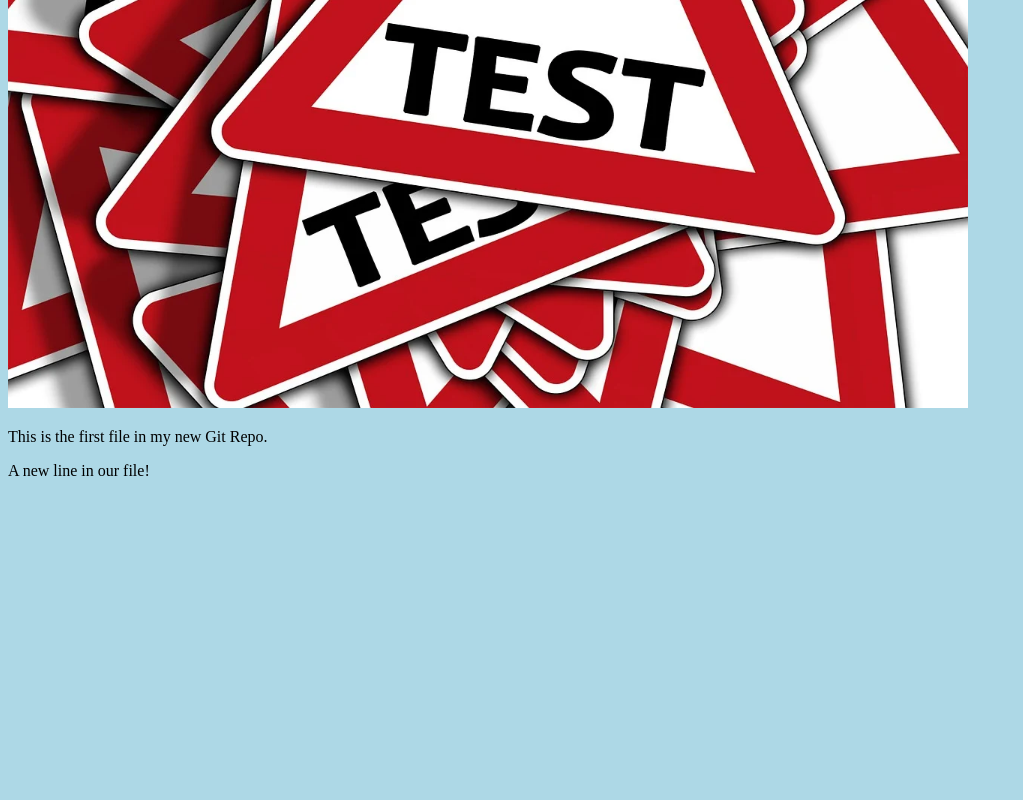
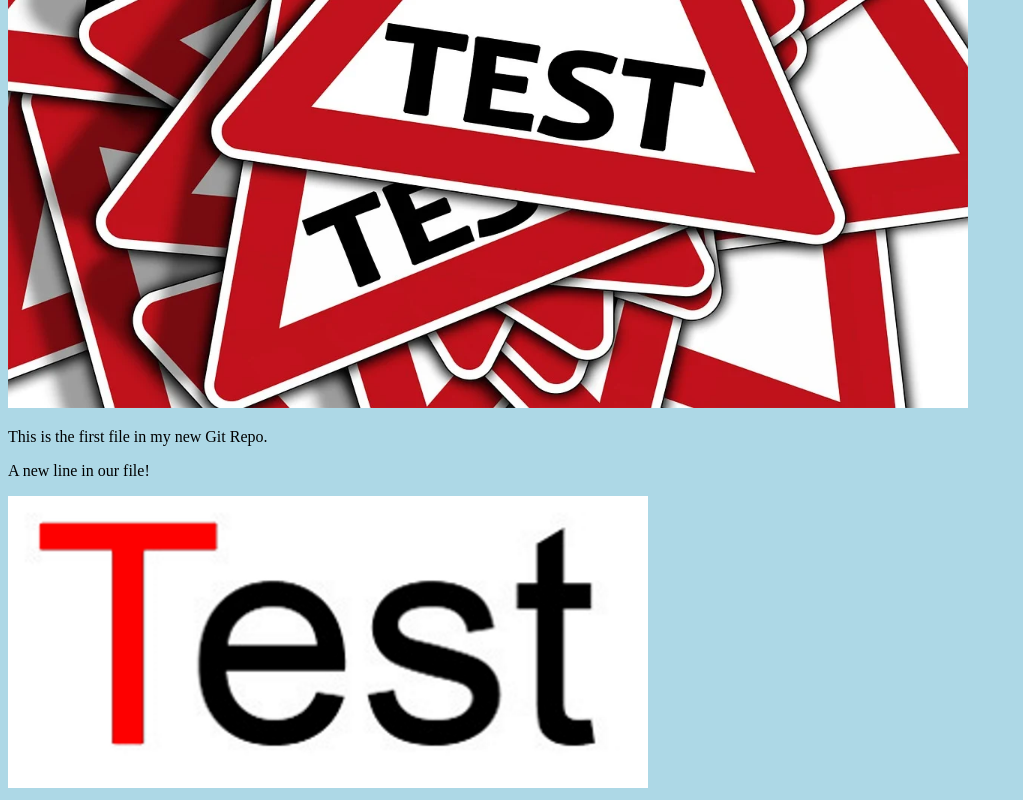
Before and after one commit to mahdiajroush/hello-world, a plain HTML site: page index.html in a window 1280 px wide. Shown: the part 351-1151 px from the top of the page, without its empty margins (0-1023 px from the left). Before the commit the page ends 847 px from the top, so only its background shows below. Drawn offline with Linux system fonts and the light colour scheme.

Commit message:
added new image

```diff
--- a/index.html
+++ b/index.html
@@ -7,10 +7,10 @@
 <body>
 
 <h1>Hello world!</h1>
-<div><img src="img_hello_world.webp" alt="Hello World from Space"
-style="width:100%;max-width:960px"></div>
+<div><img src="img_hello_world.webp" alt="Hello World from Space" style="width:100%;max-width:960px"></div>
 <p>This is the first file in my new Git Repo.</p>
 <p>A new line in our file!</p>
+<div><img src="img_hello_git.jpg" alt="Hello Git" style="width:100%;max-width:640px"></div>
 
 </body>
 </html>
```
Also changed, not shown: img_hello_git.jpg (added).
